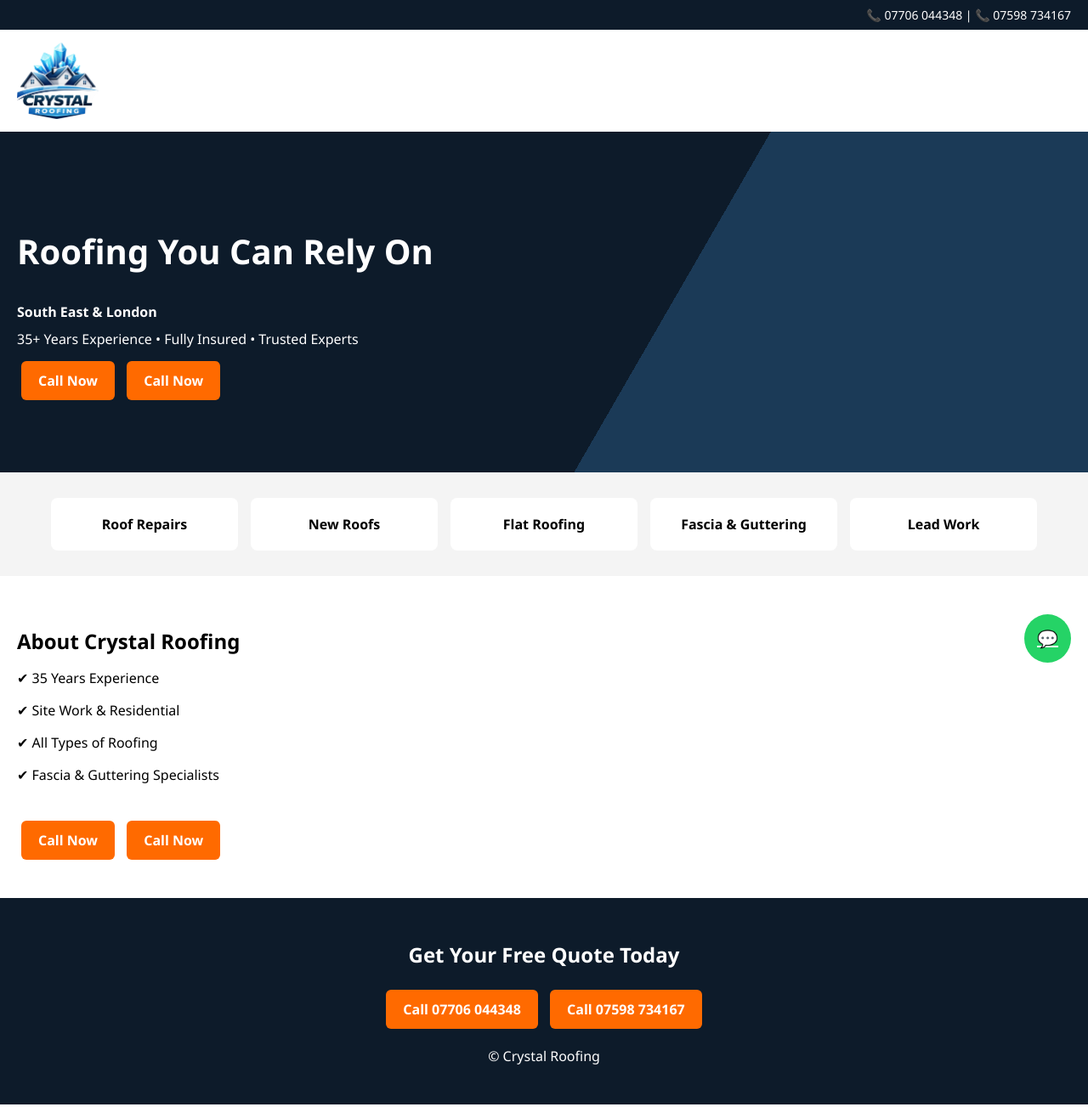
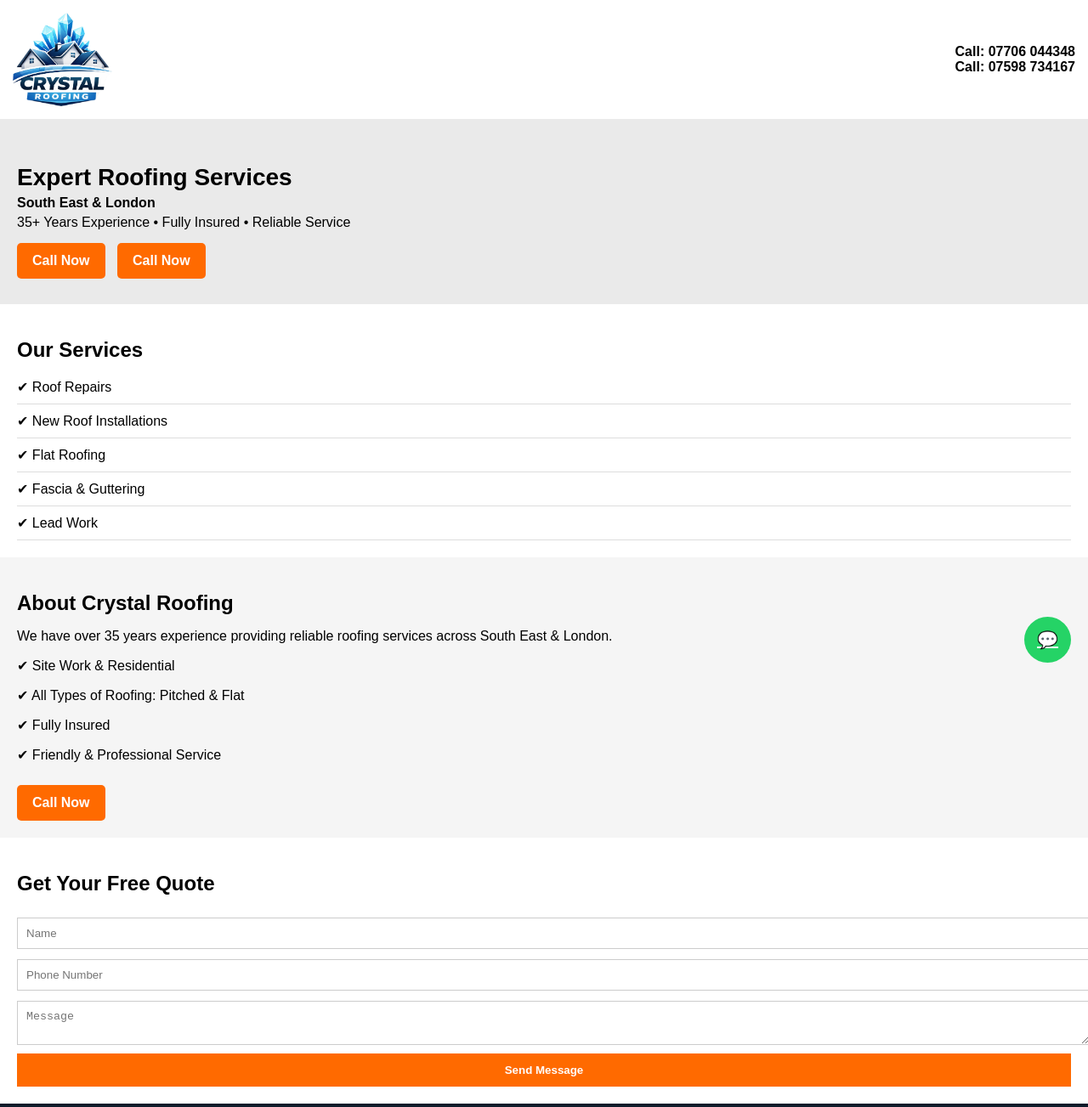
Before and after one commit to danedmonds88/crystalroofing, a plain HTML site: page index.html in a window 1280 px wide. Shown: the top 1303 px of the page at 85% size. Drawn offline with Linux system fonts and the light colour scheme.

Commit message:
index.html

```diff
--- a/index.html
+++ b/index.html
@@ -9,82 +9,100 @@
 <style>
 body {
     margin:0;
-    font-family: 'Segoe UI', sans-serif;
-}
-
-/* TOP BAR */
-.topbar {
-    background:#0d1b2a;
-    color:white;
-    padding:8px 20px;
-    text-align:right;
-    font-size:14px;
+    font-family:Arial, sans-serif;
+    background:#f5f5f5;
 }
 
 /* HEADER */
 header {
+    background:white;
+    padding:15px;
     display:flex;
     align-items:center;
-    padding:15px 20px;
-    background:white;
+    justify-content:space-between;
 }
 
 header img {
-    height:90px;
+    height:110px;
+}
+
+.header-right {
+    text-align:right;
+    font-weight:bold;
 }
 
 /* HERO */
 .hero {
-    background:linear-gradient(120deg,#0d1b2a 60%, #1b3a57 60%);
-    color:white;
-    padding:80px 20px;
+    padding:30px 20px;
+    background:#eaeaea;
 }
 
 .hero h1 {
-    font-size:40px;
+    font-size:28px;
+    margin-bottom:5px;
 }
 
 .hero p {
-    margin:10px 0;
+    margin:5px 0;
 }
 
+/* BUTTONS */
 .btn {
+    display:inline-block;
     background:#ff6a00;
     color:white;
-    padding:12px 20px;
+    padding:12px 18px;
+    margin-top:10px;
+    margin-right:10px;
+    border-radius:5px;
     text-decoration:none;
-    border-radius:6px;
-    display:inline-block;
-    margin:5px;
     font-weight:bold;
 }
 
-/* SERVICES STRIP */
+/* SERVICES */
 .services {
-    display:flex;
-    flex-wrap:wrap;
-    justify-content:center;
-    gap:15px;
-    padding:30px;
-    background:#f4f4f4;
+    padding:20px;
+    background:white;
+}
+
+.services h2 {
+    margin-bottom:10px;
 }
 
 .service {
-    background:white;
-    padding:20px;
-    border-radius:8px;
-    width:180px;
-    text-align:center;
-    font-weight:600;
+    padding:10px 0;
+    border-bottom:1px solid #ddd;
 }
 
 /* ABOUT */
 .about {
-    padding:40px 20px;
+    padding:20px;
 }
 
 .about h2 {
     margin-bottom:10px;
+}
+
+/* FORM */
+.form {
+    padding:20px;
+    background:white;
+}
+
+input, textarea {
+    width:100%;
+    padding:10px;
+    margin:6px 0;
+    border:1px solid #ccc;
+}
+
+button {
+    background:#ff6a00;
+    color:white;
+    padding:12px;
+    border:none;
+    width:100%;
+    font-weight:bold;
 }
 
 /* FOOTER */
@@ -92,7 +110,7 @@
     background:#0d1b2a;
     color:white;
     text-align:center;
-    padding:30px;
+    padding:20px;
 }
 
 /* WHATSAPP */
@@ -111,48 +129,57 @@
 
 <body>
 
-<div class="topbar">
-    📞 07706 044348 | 📞 07598 734167
-</div>
-
 <header>
     <img src="logo.png">
+    <div class="header-right">
+        Call: 07706 044348<br>
+        Call: 07598 734167
+    </div>
 </header>
 
 <section class="hero">
-    <h1>Roofing You Can Rely On</h1>
+    <h1>Expert Roofing Services</h1>
     <p><strong>South East & London</strong></p>
-    <p>35+ Years Experience • Fully Insured • Trusted Experts</p>
+    <p>35+ Years Experience • Fully Insured • Reliable Service</p>
 
     <a href="tel:07706044348" class="btn">Call Now</a>
     <a href="tel:07598734167" class="btn">Call Now</a>
 </section>
 
 <section class="services">
-    <div class="service">Roof Repairs</div>
-    <div class="service">New Roofs</div>
-    <div class="service">Flat Roofing</div>
-    <div class="service">Fascia & Guttering</div>
-    <div class="service">Lead Work</div>
+    <h2>Our Services</h2>
+
+    <div class="service">✔ Roof Repairs</div>
+    <div class="service">✔ New Roof Installations</div>
+    <div class="service">✔ Flat Roofing</div>
+    <div class="service">✔ Fascia & Guttering</div>
+    <div class="service">✔ Lead Work</div>
 </section>
 
 <section class="about">
     <h2>About Crystal Roofing</h2>
-    <p>✔ 35 Years Experience</p>
+
+    <p>We have over 35 years experience providing reliable roofing services across South East & London.</p>
+
     <p>✔ Site Work & Residential</p>
-    <p>✔ All Types of Roofing</p>
-    <p>✔ Fascia & Guttering Specialists</p>
-
-    <br>
+    <p>✔ All Types of Roofing: Pitched & Flat</p>
+    <p>✔ Fully Insured</p>
+    <p>✔ Friendly & Professional Service</p>
 
     <a href="tel:07706044348" class="btn">Call Now</a>
-    <a href="tel:07598734167" class="btn">Call Now</a>
+</section>
+
+<section class="form">
+    <h2>Get Your Free Quote</h2>
+
+    <input placeholder="Name">
+    <input placeholder="Phone Number">
+    <textarea placeholder="Message"></textarea>
+
+    <button>Send Message</button>
 </section>
 
 <footer>
-    <h2>Get Your Free Quote Today</h2>
-    <a href="tel:07706044348" class="btn">Call 07706 044348</a>
-    <a href="tel:07598734167" class="btn">Call 07598 734167</a>
     <p>© Crystal Roofing</p>
 </footer>
 
```
